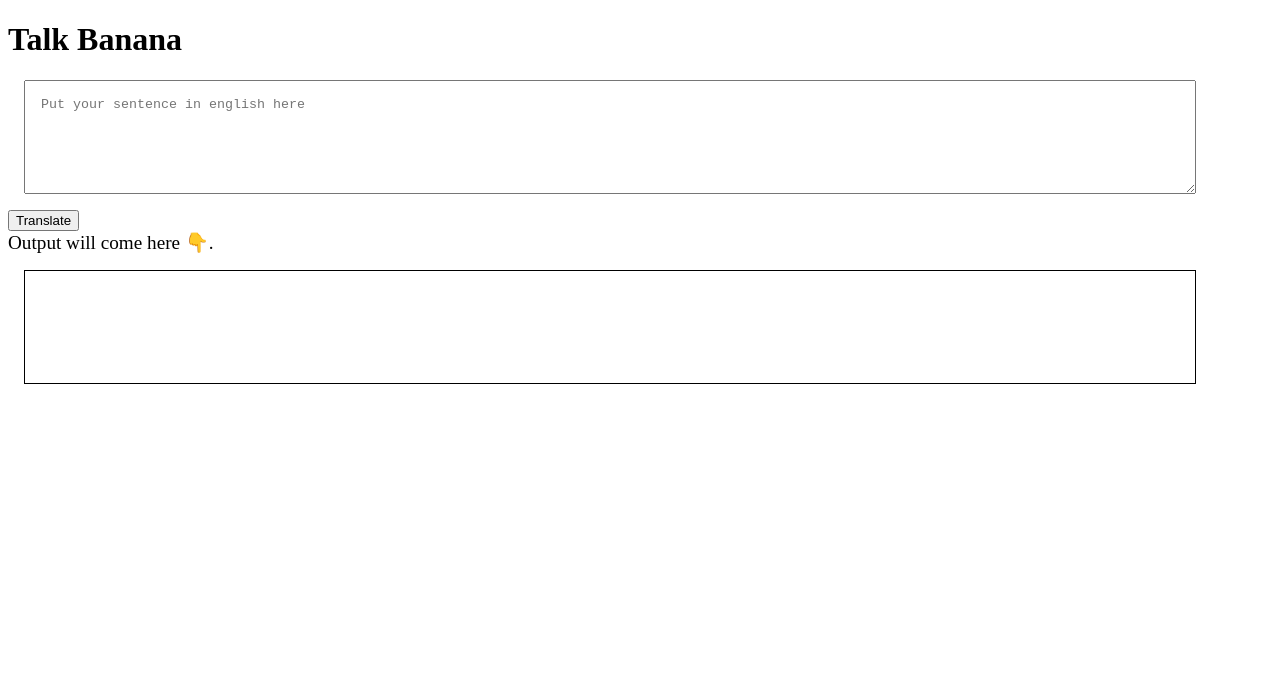
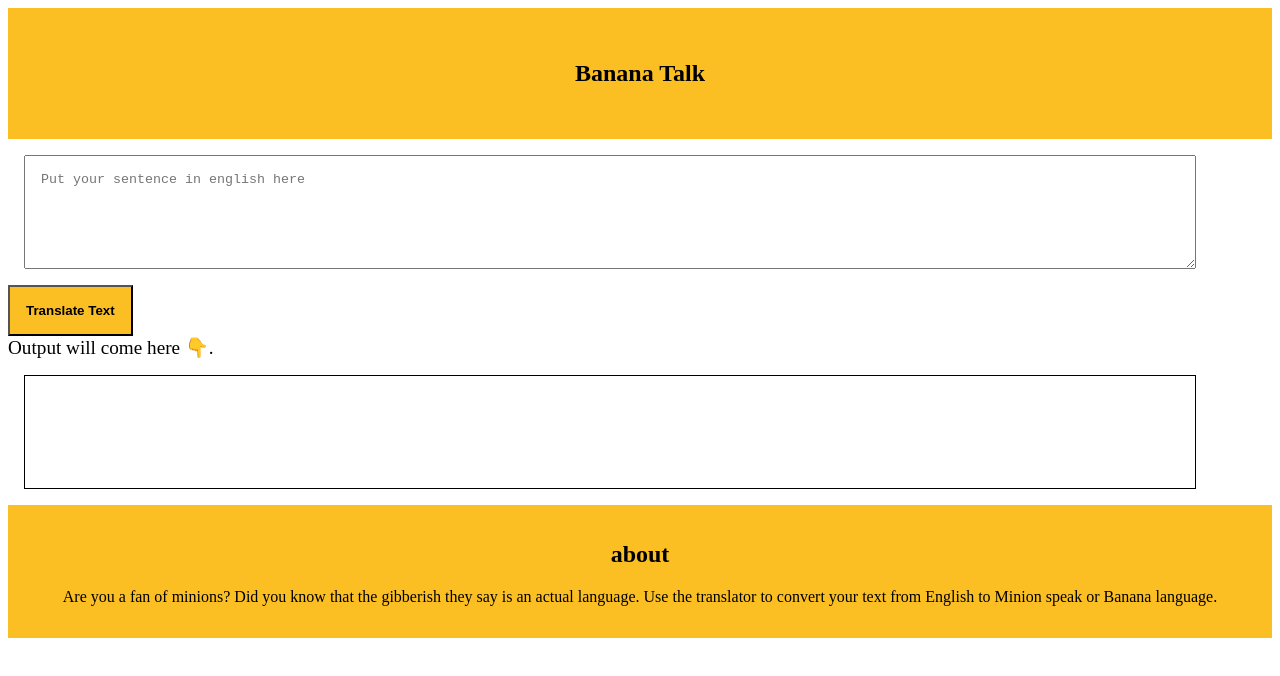
Before and after one commit to Shubham-Dhakan/neogcamp-banana-speak, a plain HTML site: page index.html in a window 1280 px wide. Drawn offline with Linux system fonts and the light colour scheme.

Commit message:
Committing modified and new files to repo

```diff
--- a/app.js
+++ b/app.js
@@ -1,10 +1,24 @@
 var btnTranslate = document.querySelector("#btn-translate");
-var txtInput = document.querySelector("#txt-input");
-var txtOutput = document.querySelector("#output");
+var inputDiv = document.querySelector("#txt-input");
+var outputDiv = document.querySelector("#output");
 
+var url = "https://lessonfourapi.tanaypratap.repl.co/translate/yoda.json"
+
+function getTranslationURL(Text) {
+    return url + "?" + "text=" + Text
+}
+
+function errorHandler(error) {
+    console.log("error occured", error);
+    alert("something wrong with server! try another time")
+}
 
 function clickHandler() {
-    txtOutput.innerText = txtInput.value
-};
+    var inputText = inputDiv.value;
+    fetch(getTranslationURL(inputText))
+        .then(respone => respone.json())
+        .then(json => console.log(json.contents.translated))
+        .catch(errorHandler)
+    };
 
-btnTranslate.addEventListener("click",clickHandler)
+btnTranslate.addEventListener("click",clickHandler);
--- a/index.html
+++ b/index.html
@@ -11,6 +11,10 @@
             margin: 1rem;
             padding: 1rem;
         }
+
+        h1 {
+            text-align: center;
+        }
         #output {
             border: 1px solid black;
             width: 90%;
@@ -19,16 +23,45 @@
             padding: 1rem;
         }
 
+        .dashboard-center {
+            padding: 1rem;
+            background-color: #fbbf24;
+            color: black;
+        }
+
+        .footer-text {
+            text-align: center;
+        }
+        .footer-container {
+            padding: 1rem;
+            background-color: #fbbf24;
+            color: black;
+        }
+        #btn-translate {
+            font-weight:bold;
+            padding: 1rem;
+            background-color: #fbbf24;
+            color: black;
+        }
+
     </style>
 </head>
+
 <body>
-    <h1>Talk Banana</h1>
+    <nav class="dashboard-center">
+        <div class="dashboard-center"><h1>Banana Talk</h1></div>
+    </nav>
+<main>
     <textarea id="txt-input" placeholder="Put your sentence in english here"></textarea>
-    <button id="btn-translate">Translate</button>
+    <button id="btn-translate">Translate Text</button>
 
     <div style="font-size: larger;"> Output will come here 👇.</div>
     <div id="output"></div>
     <script src="app.js" type="text/javascript"></script>
-
+</main>
+<footer class="footer-text footer-container">
+    <h2>about</h2>
+        <p>Are you a fan of minions? Did you know that the gibberish they say is an actual language. Use the translator to convert your text from English to Minion speak or Banana language.</p>
+</footer>
 </body>
 </html>
```
